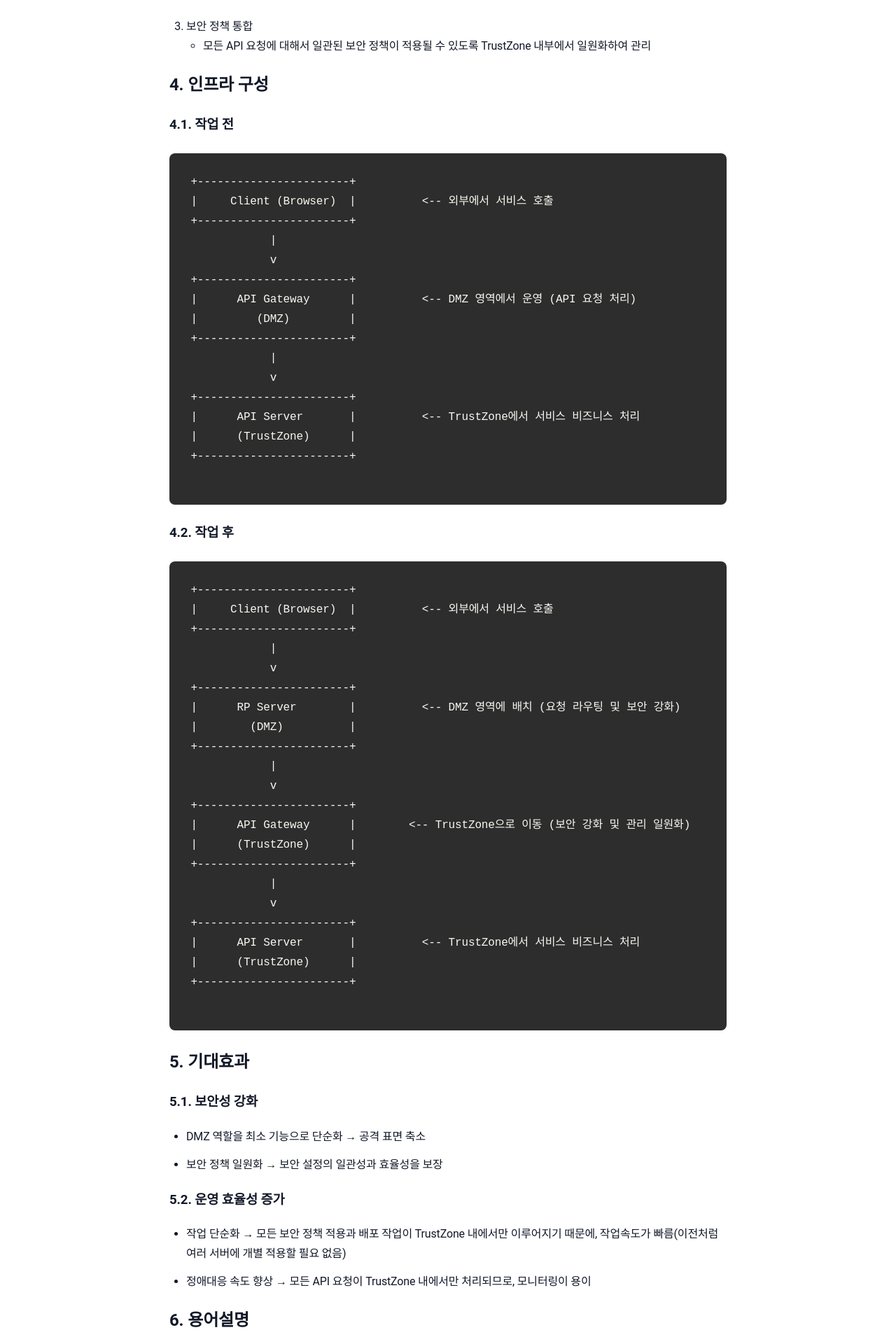
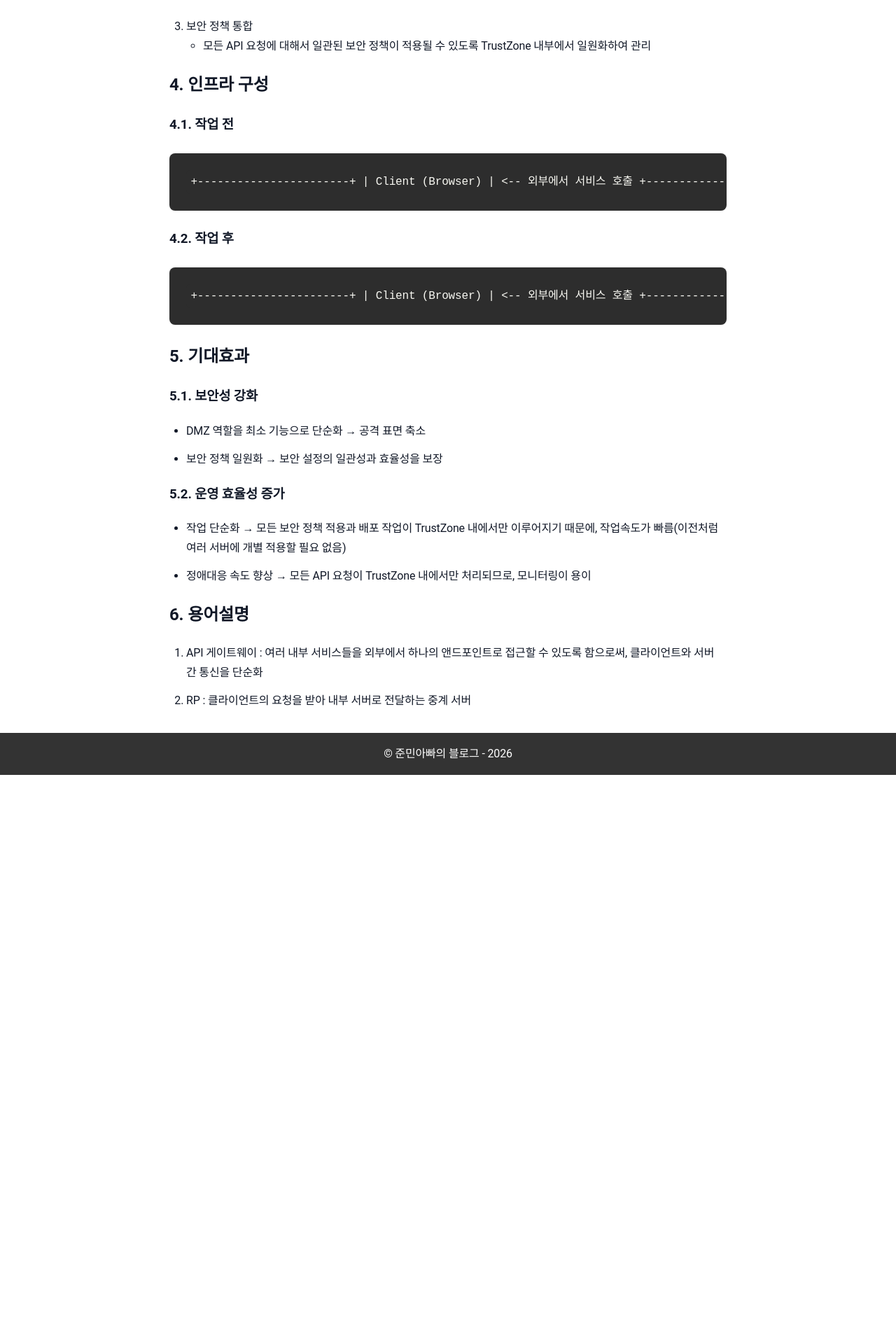
Before and after one commit to sanghoon-lee/sanghoon-lee.github.io, a Jekyll site: the page built from _posts/2025-11-29-rp.md, in a window 1280 px wide. Shown: the part 1318-3238 px from the top of the page at 70% size. Built offline with Jekyll 4.4.1, drawn with Linux system fonts in a browser that asks for light colours; comment, search, counter and statistics services are not loaded; after the commit the page ends 2425 px from its top, so only the background shows below that.

Commit message:
코드 블록에 스코롤 기능 추가

```diff
--- a/assets/main.scss
+++ b/assets/main.scss
@@ -158,7 +158,7 @@ pre {
   margin: 1.5rem 0;
   overflow-x: auto;  /* 수평 스크롤 추가 */
   font-size: 1rem;
-  white-space: pre-wrap; /* 자동 줄바꿈 허용 */
+  white-space: nowrap; /* 자동 줄바꿈 허용 X */
   word-wrap: break-word; /* 긴 단어가 줄을 넘기지 않게 설정 */
 }
 
```
